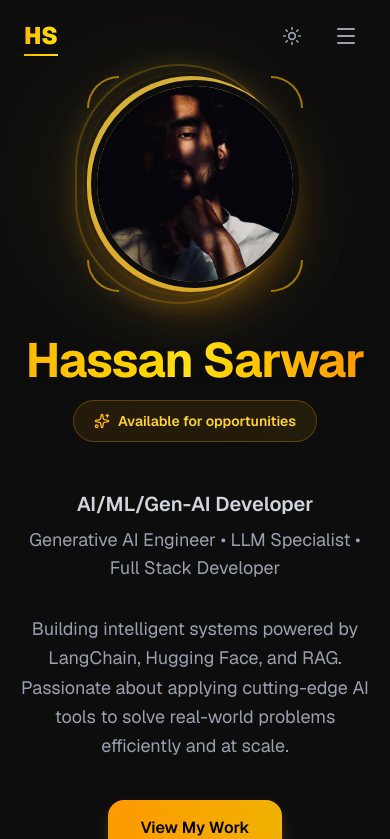
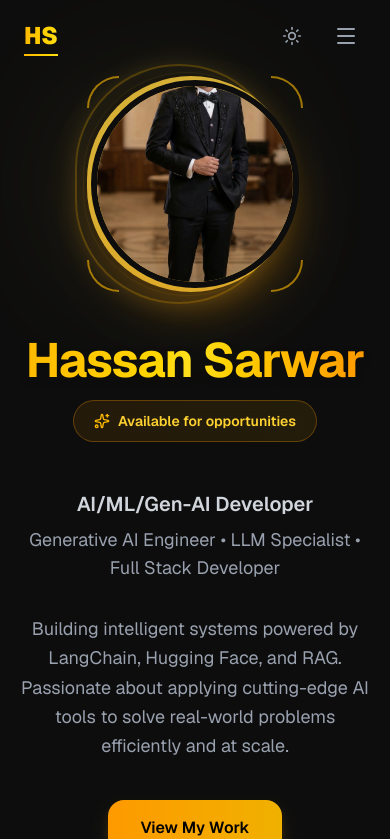
Before and after one commit to thehassans/thehassans, a Next.js app: page / in a window 390 px wide. Shown: the top 839 px of the page. Built offline with nearby package versions, Linux system fonts and the light colour scheme.

Commit message:
Update profile to profile.jpg with ultra-premium symmetric halo

```diff
--- a/src/components/Hero.tsx
+++ b/src/components/Hero.tsx
@@ -3,30 +3,13 @@
 import { motion } from 'framer-motion'
 import { ArrowDown, Github, Linkedin, Mail, Sparkles } from 'lucide-react'
 import Image from 'next/image'
-import { useTheme } from 'next-themes'
-import { useEffect, useState } from 'react'
 
 export default function Hero() {
-  const { resolvedTheme } = useTheme()
-  const [mounted, setMounted] = useState(false)
-
-  useEffect(() => {
-    setMounted(true)
-  }, [])
-
-  const isDark = mounted && resolvedTheme === 'dark'
   return (
     <section id="home" className="relative min-h-screen flex items-center justify-center overflow-hidden">
       {/* Animated Background */}
       <div className="absolute inset-0 -z-10">
-        <div
-          className="absolute inset-0"
-          style={{
-            background: isDark
-              ? 'radial-gradient(ellipse 80% 60% at 50% 40%, rgba(212, 175, 55, 0.15) 0%, rgba(13, 13, 13, 1) 50%, #0a0a0a 100%)'
-              : 'linear-gradient(to bottom right, #fffbeb, #ffffff, #fefce8)'
-          }}
-        />
+        <div className="absolute inset-0 bg-gradient-to-br from-amber-50/50 via-white to-yellow-50/50 dark:from-[#0d0d0d] dark:via-[#0d0d0d] dark:to-[#111111]" />
 
         {/* Animated Orbs */}
         <motion.div
@@ -36,7 +19,7 @@ export default function Hero() {
             y: [0, -50, 0],
           }}
           transition={{ duration: 20, repeat: Infinity, ease: "easeInOut" }}
-          className="hidden sm:block absolute top-1/4 left-1/4 w-96 h-96 bg-amber-400/15 dark:bg-amber-600/10 rounded-full blur-3xl"
+          className="absolute top-1/4 left-1/4 w-96 h-96 bg-amber-400/20 dark:bg-amber-600/10 rounded-full blur-3xl"
         />
         <motion.div
           animate={{
@@ -45,7 +28,7 @@ export default function Hero() {
             y: [0, 100, 0],
           }}
           transition={{ duration: 25, repeat: Infinity, ease: "easeInOut" }}
-          className="hidden sm:block absolute bottom-1/4 right-1/4 w-96 h-96 bg-yellow-400/15 dark:bg-yellow-600/10 rounded-full blur-3xl"
+          className="absolute bottom-1/4 right-1/4 w-96 h-96 bg-yellow-400/20 dark:bg-yellow-600/10 rounded-full blur-3xl"
         />
         <motion.div
           animate={{
@@ -53,7 +36,7 @@ export default function Hero() {
             rotate: [0, 180, 360],
           }}
           transition={{ duration: 30, repeat: Infinity, ease: "linear" }}
-          className="absolute top-1/2 left-1/2 -translate-x-1/2 -translate-y-1/2 w-[420px] h-[420px] sm:w-[600px] sm:h-[600px] bg-amber-300/10 dark:bg-amber-700/5 rounded-full blur-3xl"
+          className="absolute top-1/2 left-1/2 -translate-x-1/2 -translate-y-1/2 w-[600px] h-[600px] bg-amber-300/15 dark:bg-amber-700/5 rounded-full blur-3xl"
         />
 
         {/* Grid Pattern */}
@@ -78,47 +61,28 @@ export default function Hero() {
                   opacity: [0.4, 0.7, 0.4]
                 }}
                 transition={{ duration: 3, repeat: Infinity, ease: "easeInOut" }}
-                className="absolute -inset-8 rounded-full blur-3xl"
-                style={{
-                  background: isDark
-                    ? 'radial-gradient(circle at 50% 50%, rgba(255, 214, 102, 0.28) 0%, rgba(212, 175, 55, 0.18) 35%, rgba(212, 175, 55, 0) 70%)'
-                    : 'radial-gradient(circle at 50% 50%, rgba(255, 214, 102, 0.22) 0%, rgba(245, 158, 11, 0.14) 35%, rgba(245, 158, 11, 0) 70%)'
-                }}
+                className="absolute -inset-8 rounded-full blur-3xl bg-[radial-gradient(circle_at_50%_50%,rgba(255,214,102,0.22)_0%,rgba(245,158,11,0.14)_35%,rgba(245,158,11,0)_70%)] dark:bg-[radial-gradient(circle_at_50%_50%,rgba(255,214,102,0.28)_0%,rgba(212,175,55,0.18)_35%,rgba(212,175,55,0)_70%)]"
               />
               {/* Spinning Outer Ring */}
               <motion.div
                 animate={{ opacity: [0.45, 0.75, 0.45] }}
                 transition={{ duration: 2.8, repeat: Infinity, ease: "easeInOut" }}
-                className="absolute -inset-4 rounded-full pointer-events-none border-2 border-amber-300/50 dark:border-amber-400/35"
-                style={{
-                  boxShadow: isDark
-                    ? '0 0 24px rgba(212, 175, 55, 0.22), inset 0 0 18px rgba(255, 214, 102, 0.10)'
-                    : '0 0 18px rgba(245, 158, 11, 0.18), inset 0 0 14px rgba(255, 214, 102, 0.08)'
-                }}
+                className="absolute -inset-4 rounded-full pointer-events-none border-2 border-amber-300/50 shadow-[0_0_18px_rgba(245,158,11,0.18),inset_0_0_14px_rgba(255,214,102,0.08)] dark:border-amber-400/35 dark:shadow-[0_0_24px_rgba(212,175,55,0.22),inset_0_0_18px_rgba(255,214,102,0.10)]"
               />
               {/* Counter-Spinning Inner Ring */}
               <motion.div
                 animate={{ opacity: [0.3, 0.55, 0.3] }}
                 transition={{ duration: 2.2, repeat: Infinity, ease: "easeInOut" }}
-                className="absolute -inset-2 rounded-full pointer-events-none border border-amber-200/50 dark:border-amber-300/25"
-                style={{
-                  boxShadow: isDark
-                    ? '0 0 14px rgba(212, 175, 55, 0.14), inset 0 0 10px rgba(255, 214, 102, 0.08)'
-                    : '0 0 10px rgba(245, 158, 11, 0.12), inset 0 0 8px rgba(255, 214, 102, 0.06)'
-                }}
+                className="absolute -inset-2 rounded-full pointer-events-none border border-amber-200/50 shadow-[0_0_10px_rgba(245,158,11,0.12),inset_0_0_8px_rgba(255,214,102,0.06)] dark:border-amber-300/25 dark:shadow-[0_0_14px_rgba(212,175,55,0.14),inset_0_0_10px_rgba(255,214,102,0.08)]"
               />
               {/* Solid Gold Border */}
               <div
-                className="absolute -inset-1 rounded-full pointer-events-none"
-                style={{
-                  background:
-                    'radial-gradient(circle at 50% 50%, #fff3b0 0%, #f4d03f 35%, #d4af37 70%, #b8860b 100%)'
-                }}
+                className="absolute -inset-1 rounded-full pointer-events-none bg-[radial-gradient(circle_at_50%_50%,#fff3b0_0%,#f4d03f_35%,#d4af37_70%,#b8860b_100%)]"
               />
               {/* Image Container */}
               <div className="relative w-full h-full rounded-full overflow-hidden border-[6px] border-white dark:border-[#0d0d0d] shadow-2xl shadow-amber-500/40">
                 <Image
-                  src="/profile.png"
+                  src="/profile.jpg"
                   alt="Hassan Sarwar"
                   fill
                   className="object-cover object-center"
```
Also changed, not shown: public/profile.jpg (added).
